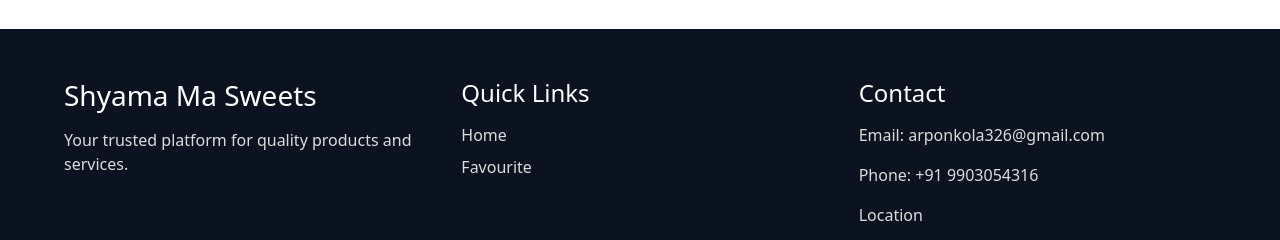
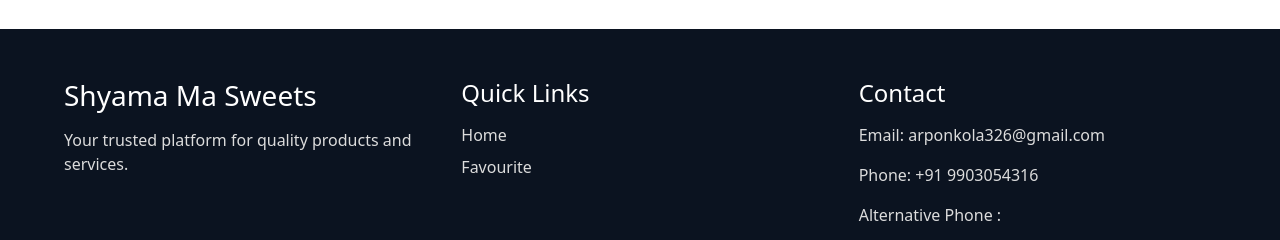
Before and after one commit to Arponkola/flask-sweet-shop-website, a Flask app: page /admin/orders in a window 1280 px wide. Shown: the part 203-443 px from the top of the page. Run offline with Flask 3, Linux system fonts and the light colour scheme; the visitor is signed in with stand-in values (Sample User, id 1); data that the repository does not hold is empty.

Commit message:
update base.html

```diff
--- a/app/templates/base.html
+++ b/app/templates/base.html
@@ -150,6 +150,7 @@
                 <h4>Contact</h4>
                 <p>Email: arponkola326@gmail.com</p>
                 <p>Phone: +91 9903054316</p>
+                <p>Alternative Phone : </p>
                 <p>Location</p>
             </section>
         </div>
```
